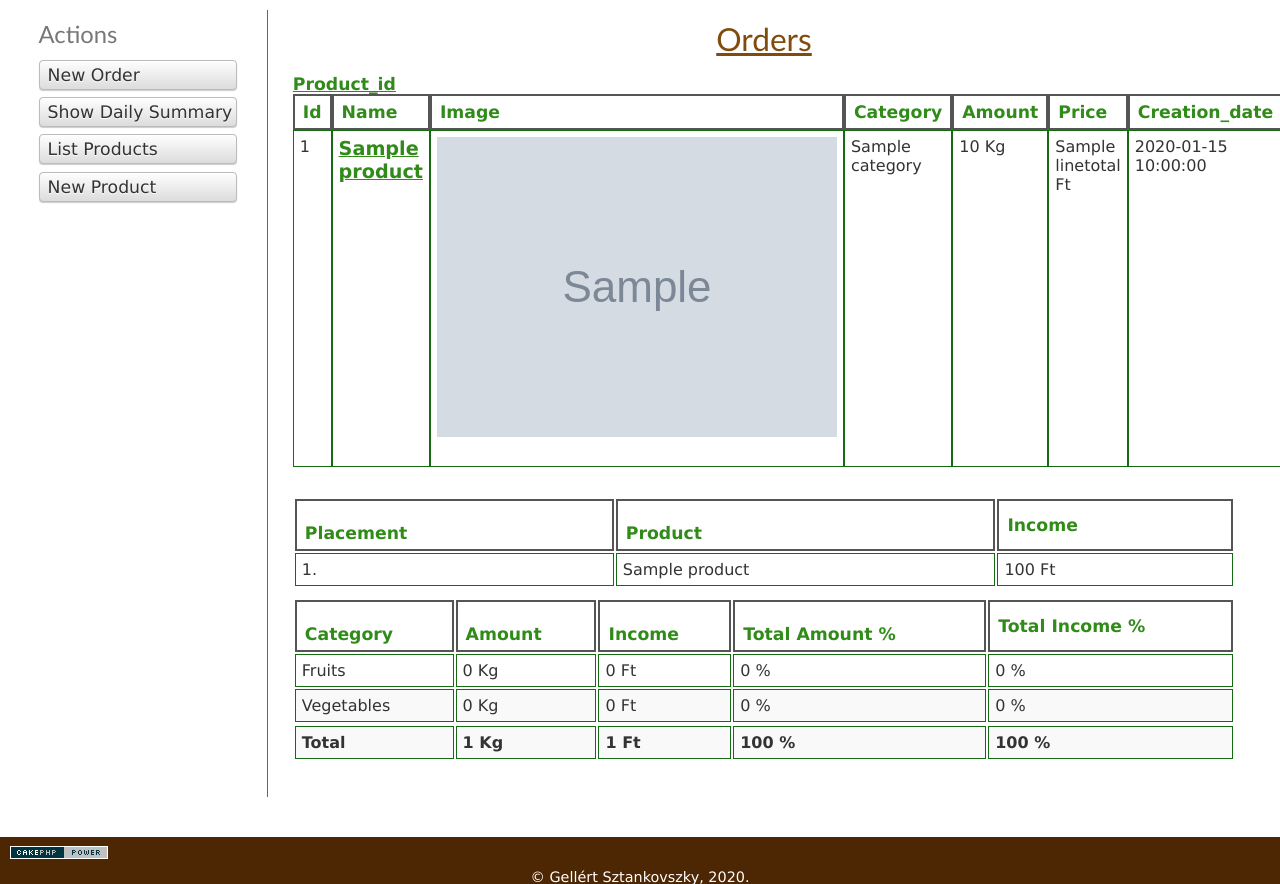
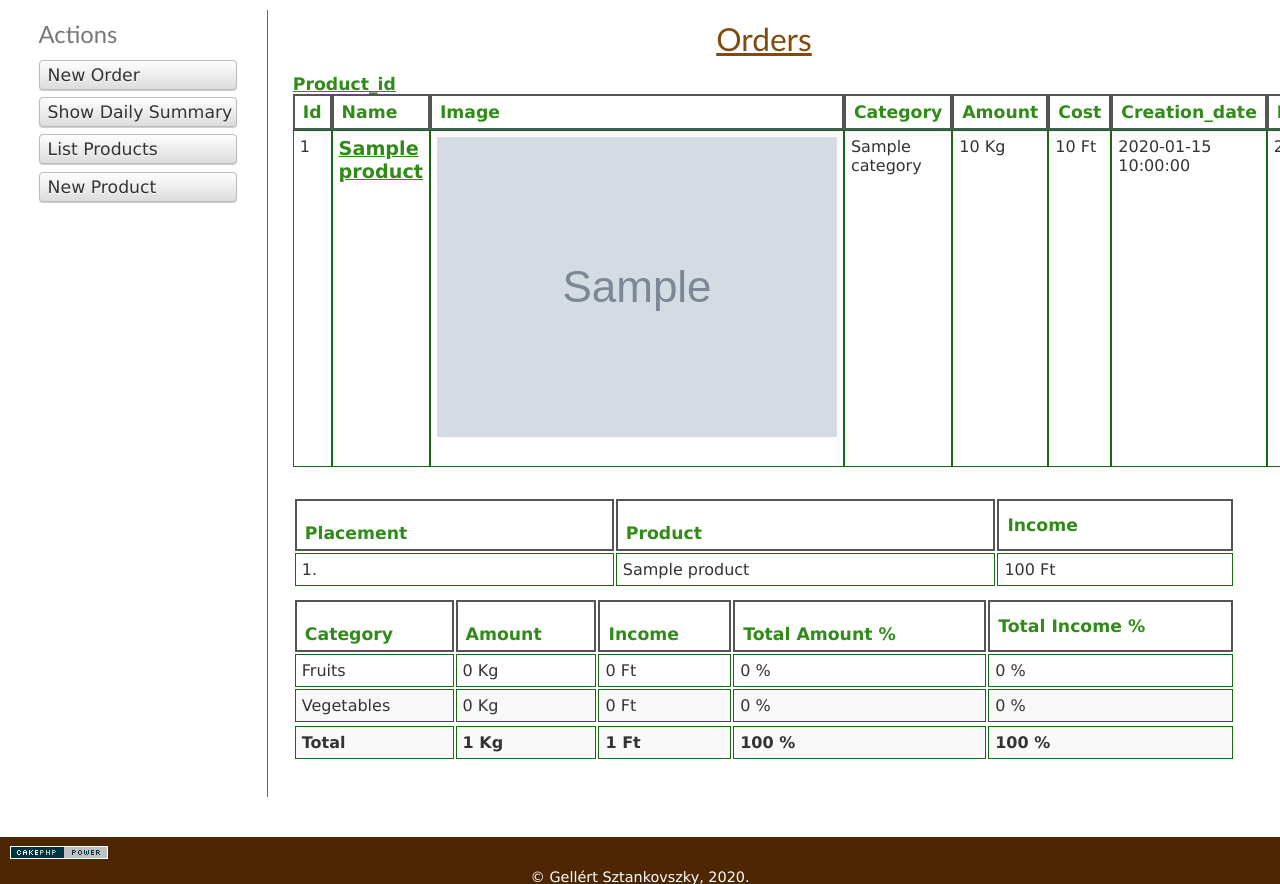
Before and after one commit to SztGellert/Farm-WebShop, a CakePHP app: the page made by app/View/Orders/index.ctp in a window 1280 px wide. Shown: the part 48-932 px from the top of the page. Run offline with PHP 8.4 and a stand-in for CakePHP, Linux system fonts and the light colour scheme; the template is opened without the code that fills it: most values are stand-ins (such as "Sample title", 1, 10 or a date in 2020); grey boxes marked "Sample" are stand-in pictures; data that the repository does not hold is empty; some libraries are stand-ins or nearby versions.

Commit message:
new Cost field in Orders: calculate orders's cost into a new field, also used in edit

```diff
--- a/app/View/Orders/index.ctp
+++ b/app/View/Orders/index.ctp
@@ -9,7 +9,7 @@
 			<th><?php echo $this->Paginator->sort('Image'); ?></th>
  			<th><?php echo $this->Paginator->sort('category'); ?></th>
  			<th><?php echo $this->Paginator->sort('amount'); ?></th>
-			<th><?php echo $this->Paginator->sort('price'); ?></th>
+			<th><?php echo $this->Paginator->sort('cost'); ?></th>
 			<th><?php echo $this->Paginator->sort('creation_date'); ?></th>
 			<th><?php echo $this->Paginator->sort('modification_date'); ?></th>
 
@@ -40,7 +40,7 @@
 
 		<td><?php echo h($order['Product']['category']); ?>
 		<td><?php echo h($order['Order']['amount']." Kg"); ?>
-		<td><?php echo h($order['linetotal']." Ft"); ?>
+		<td><?php echo h($order['Order']['cost']." Ft"); ?>
 </td>
 		<?php if ($order['Product']['category']=="fruit") {
 				$available_fruits[]=$order['Product']['name'];
```
Also changed, not shown: app/Controller/OrdersController.php (+9 -0 lines), app/Model/Order.php (+15 -0 lines).
